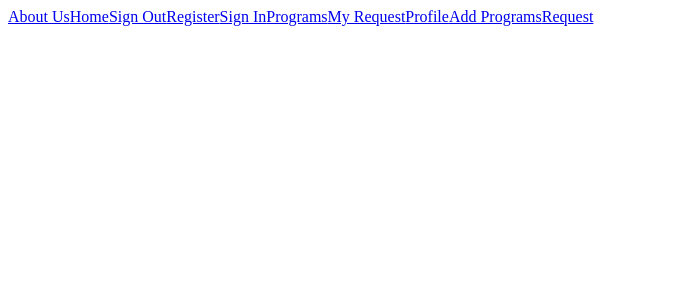
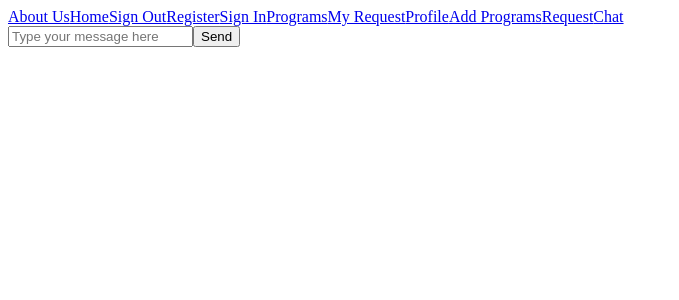
Before and after one commit to ZainabHussain20/Thrive-frontEnd, a React (Vite) app in the folder Thrive/: page /chat in a window 1280 px wide. Shown: the top 300 px of the page, without its empty margins (0-679 px from the left). Built offline with nearby package versions, Linux system fonts and the light colour scheme.

Commit message:
chat bot

```diff
--- a/Thrive/src/App.jsx
+++ b/Thrive/src/App.jsx
@@ -5,6 +5,7 @@ import About from "./pages/About"
 import Register from "./pages/Register"
 import SignIn from "./pages/SignIn"
 import Home from "./pages/Home"
+import Chat from './components/chat'
 import UpdatePassword from "./pages/UpdatePassword"
 import { CheckSession } from "./services/Auth"
 import { useEffect, useState } from "react"
@@ -45,6 +46,7 @@ function App() {
             <Route path="/Register" element={<Register />} />
 
             <Route path="/updatePassword" element={<UpdatePassword />} />
+            <Route path="/chat" element={<Chat />} />
           </Routes>
         </main>
       </div>
--- a/Thrive/src/components/Nav.jsx
+++ b/Thrive/src/components/Nav.jsx
@@ -46,6 +46,12 @@ const Nav = ({ handleLogOut }) => {
         <Link to="/Request" className="nav-link">
           Request
         </Link>
+
+        <Link to="/chat" className="nav-link">
+          Chat
+        </Link>
+
+
       </nav>
     </header>
   )
--- /dev/null
+++ b/Thrive/src/components/chat.jsx
@@ -0,0 +1,37 @@
+import React, { useState } from 'react';
+import axios from 'axios';
+
+const Chat = () => {
+  const [message, setMessage] = useState('');
+  const [response, setResponse] = useState('');
+
+  const sendMessage = async () => {
+    try {
+      const response = await axios.post('http://localhost:3001/api/chatbot', {
+        message: message
+      });
+      setResponse(response.data.intent);
+    } catch (error) {
+      console.error('Error sending message:', error);
+    }
+  };
+
+  return (
+    <div>
+      <input
+        type="text"
+        value={message}
+        onChange={(e) => setMessage(e.target.value)}
+        placeholder="Type your message here"
+      />
+      <button onClick={sendMessage}>Send</button>
+      <div>
+        {response && (
+          <p>Bot Response: {response}</p>
+        )}
+      </div>
+    </div>
+  )
+}
+
+export default Chat;
```
